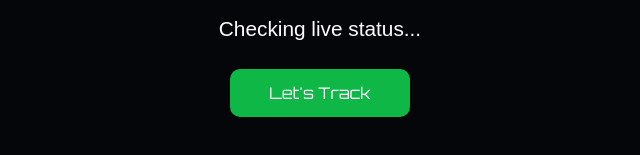
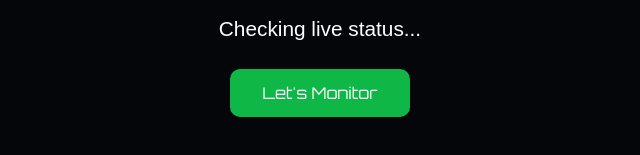
Before and after one commit to subh-codes/queue-tracker, a website: page html/main.html in a window 1280 px wide. Shown: the part 473-628 px from the top of the page, 320-960 px from the left. Drawn offline with Linux system fonts and the light colour scheme.

Commit message:
Change button text from 'Track' to 'Monitor'

```diff
--- a/html/main.html
+++ b/html/main.html
@@ -22,7 +22,7 @@
         <p id="liveStatus">Checking live status...</p>
 
         <a href="./stores.html" class="track-link">
-            <button id="trackBtn" type="button">Let's Track</button>
+            <button id="trackBtn" type="button">Let's Monitor</button>
         </a>
     </main>
 </body>
```
